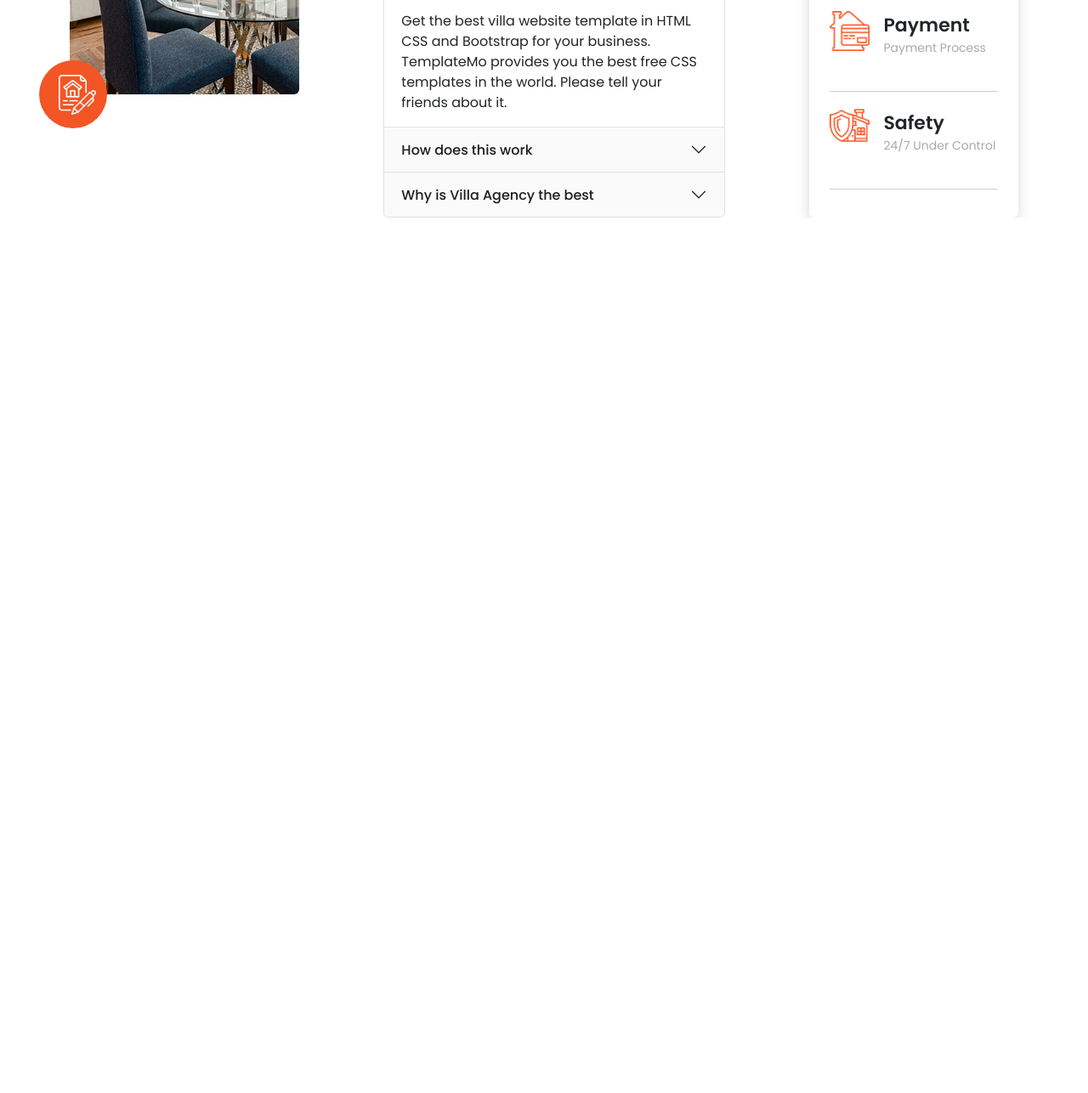
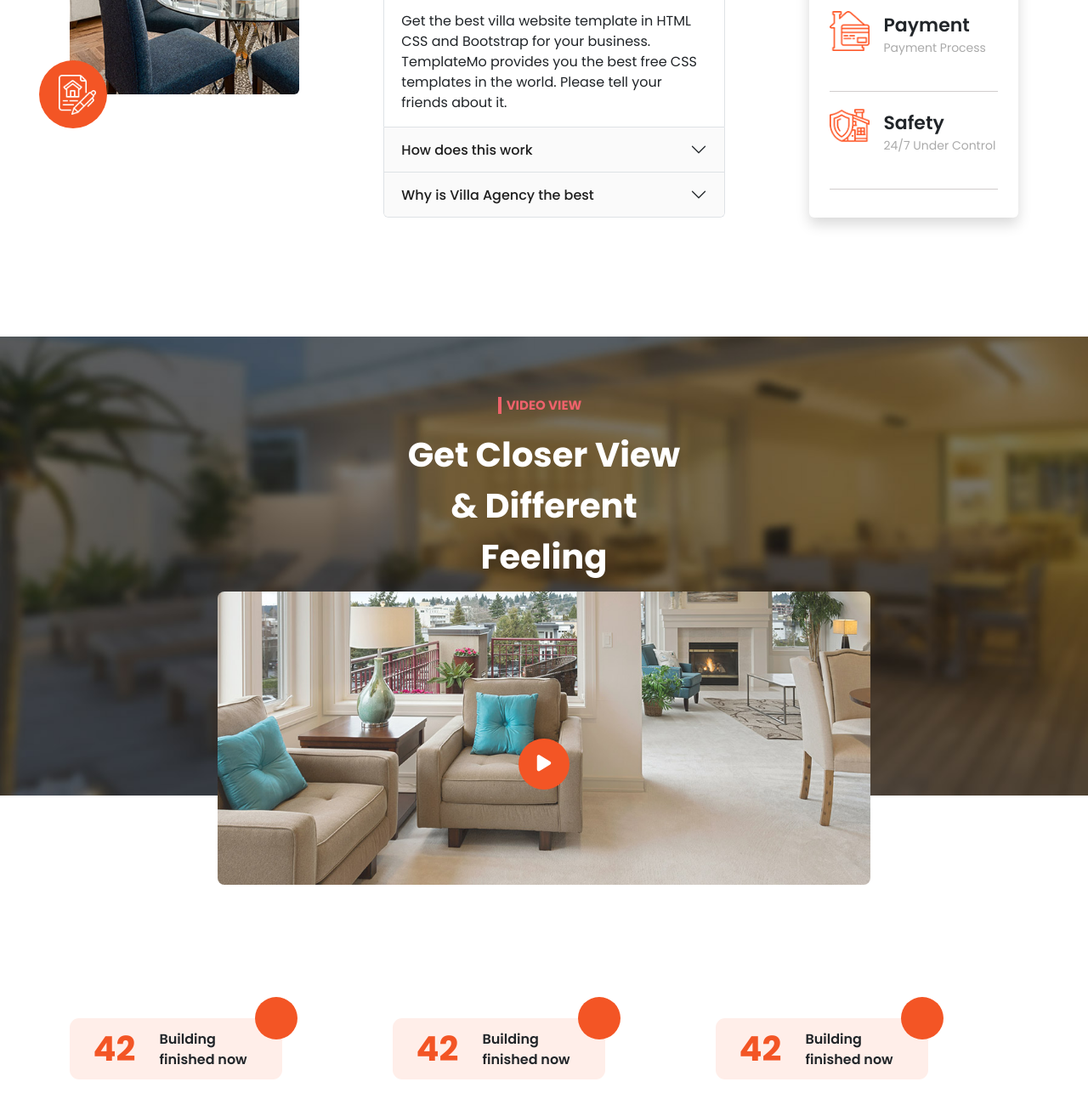
Before and after one commit to mostafa93sh/responsive-villa-agency, a plain HTML site: page index.html in a window 1280 px wide. Shown: the part 1204-2490 px from the top of the page at 85% size. Before the commit the page ends 1460 px from the top, so only its background shows below. Drawn offline with Linux system fonts and the light colour scheme.

Commit message:
add video section and fun facts section

```diff
--- a/css/style.css
+++ b/css/style.css
@@ -369,3 +369,132 @@ nav button span:last-child {
     font-weight: 700;
   }
 }
+/* //////////////////////////////////////////////////////////VIDEO SECTION///////////////////////////////////////////// */
+/* //////////////////////////////////////////////////////////VIDEO SECTION///////////////////////////////////////////// */
+/* //////////////////////////////////////////////////////////VIDEO SECTION///////////////////////////////////////////// */
+/* //////////////////////////////////////////////////////////VIDEO SECTION///////////////////////////////////////////// */
+/* //////////////////////////////////////////////////////////VIDEO SECTION///////////////////////////////////////////// */
+/* //////////////////////////////////////////////////////////VIDEO SECTION///////////////////////////////////////////// */
+.video{
+  background-image: url('/images/video-bg.jpg');
+  background-size: cover;
+  padding-top: 70px;
+  padding-bottom: 70px;
+  margin-top:140px ;
+  position: relative;
+  min-height: 300px;
+
+}
+.video .video-heading{
+  min-height: 400px;
+}
+
+.video .video-heading p:first-child{
+  position: relative;
+  font-weight: 700;
+  font-size: 15px;
+  color: #ee626b;
+  text-transform: uppercase;
+}
+.video .video-heading p:first-child::before{
+  position: absolute;
+  content: '';
+  width: 4px;
+  height: 20px;
+  background-color: #ee626b;
+  left: -10px;
+  top: 1px;
+}
+.video .video-heading p:nth-child(2){
+  color: white;
+  text-transform: capitalize;
+  font-size: 40px;
+  font-weight: 700;
+  text-align: center;
+}
+@media screen and (max-width:992px) {
+  .video .video-heading{
+    min-height: 450px;
+  }
+}
+.video .video-content{
+  width: 60%;
+  height: 450px;
+  position: absolute;
+  left: 50%;
+  transform: translateX(-50%);
+  top: 300px;
+}
+@media screen and (max-width:992px){
+  .video .video-content{
+    width: 500px;
+    height: 375px;
+    top: 325px;
+  }
+}
+@media screen and (max-width:768px){
+  .video .video-content{
+    width: 470px;
+    height: 375px;
+    top: 325px;
+  }
+}
+.video .video-content img{
+  max-width: 100%;
+}
+.video .video-content a{
+  background-color: #f35525;
+  width: 60px;
+  height: 60px;
+  border-radius: 50%;
+  position: absolute;
+  top: 45%;
+  left: 50%;
+  transform: translate(-50%,-50%);
+  color: white;
+  padding-top: 18px;
+}
+.video .video-content a i{
+  font-size: 22px;
+}
+/* //////////////////////////////////////////////////// Fun Facts ///////////////////////////////////////////////// */
+/* //////////////////////////////////////////////////// Fun Facts ///////////////////////////////////////////////// */
+/* //////////////////////////////////////////////////// Fun Facts ///////////////////////////////////////////////// */
+/* //////////////////////////////////////////////////// Fun Facts ///////////////////////////////////////////////// */
+.fun-facts{
+  min-height: 350px;
+}
+.fun-facts .number{
+  font-size: 40px;
+  color: #f35525;
+  font-weight: 700;
+  flex-basis: 22%;
+}
+.fun-facts .text{
+  flex-basis: 48%;
+  font-weight: 600;
+  padding-top: 7px;
+}
+.fun-facts .box{
+  background-color: rgb(255, 238, 233);
+  width: 250px;
+  position: relative;
+  border-radius: 11px;
+  padding: 6px 3px;
+}
+.fun-facts .box::after{
+  content: '';
+  position: absolute;
+  top: 0;
+  right: -43px;
+  transform: translate(-50%,-50%);
+  width: 50px;
+  height: 50px;
+  background-color: #f35525;
+  border-radius: 50%;
+}
+@media screen and (max-width:768px) {
+  .fun-facts .container-lg{
+    width: 50%;
+  }
+}
--- a/index.html
+++ b/index.html
@@ -320,6 +320,48 @@
           </div>
         </div>
       </section>
+      <section class="video">
+        <div
+          class="video-heading d-flex flex-column justify-content-start align-items-center"
+        >
+          <p>video view</p>
+          <p>
+            Get Closer View <br />
+            &amp; Different <br />
+            Feeling
+          </p>
+        </div>
+        <div class="video-content">
+          <img src="/images/video-frame.jpg" class="rounded-3" alt="" />
+          <a href="https://www.youtube.com/" class="text-center" target="_blank"
+            ><i class="fa-solid fa-play"></i
+          ></a>
+        </div>
+      </section>
+      <section class="fun-facts d-flex align-items-end">
+        <div class="container-lg">
+          <div class="row align-items-center">
+            <div class="col-lg-4 my-3">
+              <div class="box d-flex justify-content-evenly">
+                <div class="number">42</div>
+                <div class="text">Building finished now</div>
+              </div>
+            </div>
+            <div class="col-lg-4 my-3">
+              <div class="box d-flex justify-content-evenly">
+                <div class="number">42</div>
+                <div class="text">Building finished now</div>
+              </div>
+            </div>
+            <div class="col-lg-4 my-3">
+              <div class="box d-flex justify-content-evenly">
+                <div class="number">42</div>
+                <div class="text">Building finished now</div>
+              </div>
+            </div>
+          </div>
+        </div>
+      </section>
     </main>
     <script src="js/bootstrap.min.js"></script>
     <script src="js/main.js"></script>
```
Also changed, not shown: images/video-bg.jpg (added), images/video-frame.jpg (added).
